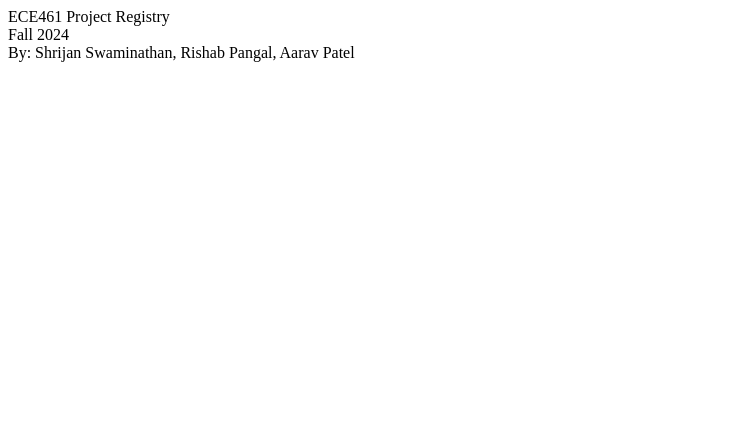
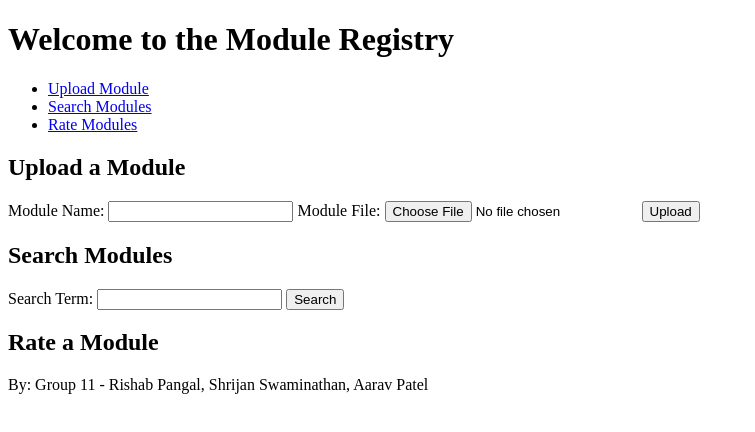
Before and after one commit to shrijan-swaminathan/ece461grp11part2, a website: page src/frontend/index.html in a window 1280 px wide. Shown: the whole page, without its empty margins (0-755 px from the left). Drawn offline with Linux system fonts and the light colour scheme.

Commit message:
Changes to index.html

```diff
--- a/src/frontend/index.html
+++ b/src/frontend/index.html
@@ -1,3 +1,54 @@
-<div>ECE461 Project Registry</div>
-<div>Fall 2024</div>
-<div>By: Shrijan Swaminathan, Rishab Pangal, Aarav Patel</div>
+<!DOCTYPE html>
+<html lang="en">
+<head>
+    <meta charset="UTF-8">
+    <meta name="viewport" content="width=device-width, initial-scale=1.0">
+    <title>Group 11 Module Registry</title>
+</head>
+<body>
+    <header>
+        <h1>Welcome to the Module Registry</h1>
+        <nav>
+            <ul>
+                <li><a href="#upload">Upload Module</a></li>
+                <li><a href="#search">Search Modules</a></li>
+                <li><a href="#rate">Rate Modules</a></li>
+            </ul>
+        </nav>
+    </header>
+
+    <main>
+        <section id="upload">
+            <h2>Upload a Module</h2>
+            <form action="/upload" method="post" enctype="multipart/form-data">
+                <label for="moduleName">Module Name:</label>
+                <input type="text" id="moduleName" name="moduleName" required>
+
+                <label for="moduleFile">Module File:</label>
+                <input type="file" id="moduleFile" name="moduleFile">
+
+                <button type="submit">Upload</button>
+            </form>
+        </section>
+
+        <section id="search">
+            <h2>Search Modules</h2>
+            <form action="/search">
+                <label for="searchTerm">Search Term:</label>
+                <input type="text" id="searchTerm" name="searchTerm">
+
+                <button type="submit">Search</button>
+            </form>
+            <div id="results"></div>
+        </section>
+
+        <section id="rate">
+            <h2>Rate a Module</h2>
+        </section>
+    </main>
+
+    <footer>
+        <p>By: Group 11 - Rishab Pangal, Shrijan Swaminathan, Aarav Patel</p>
+    </footer>
+</body>
+</html>
```
